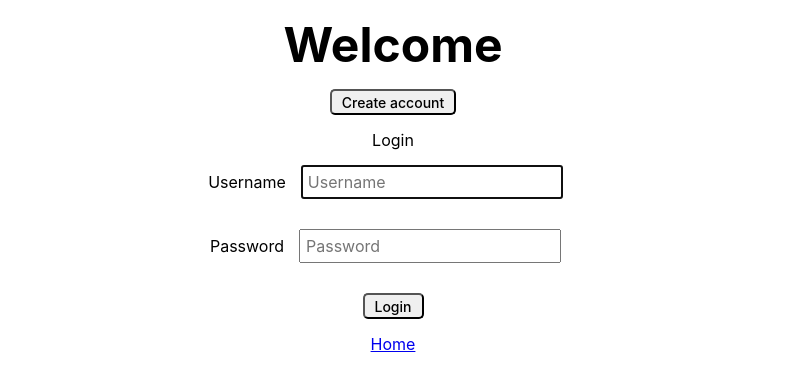
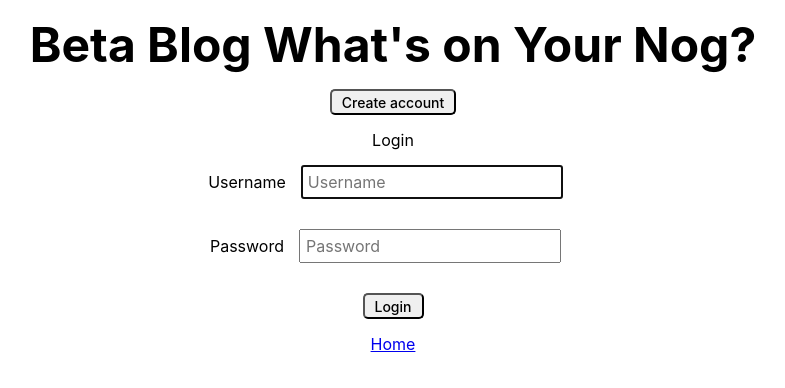
Before and after one commit to ksemenza/beta-blog-fe, a React (Create React App) app: page / in a window 1280 px wide. Shown: the top 388 px of the page, without its empty margins (247-1032 px from the left). Built offline with nearby package versions, Linux system fonts and the light colour scheme.

Commit message:
update json homepage

```diff
--- a/src/user/Login.jsx
+++ b/src/user/Login.jsx
@@ -27,7 +27,7 @@ const Login = (props) => {
 
   return (
     <div className="main-cta login-cta">
-      <h1 className="page-title">Welcome</h1>
+      <h1 className="page-title">Beta Blog What's on Your Nog?</h1>
       <button onClick={handleClick}>{!account? 'Create account': 'Back to login'}
         </button>
 {account?
```
Also changed, not shown: 1 other file (tests, documents, lock files or other folders).
